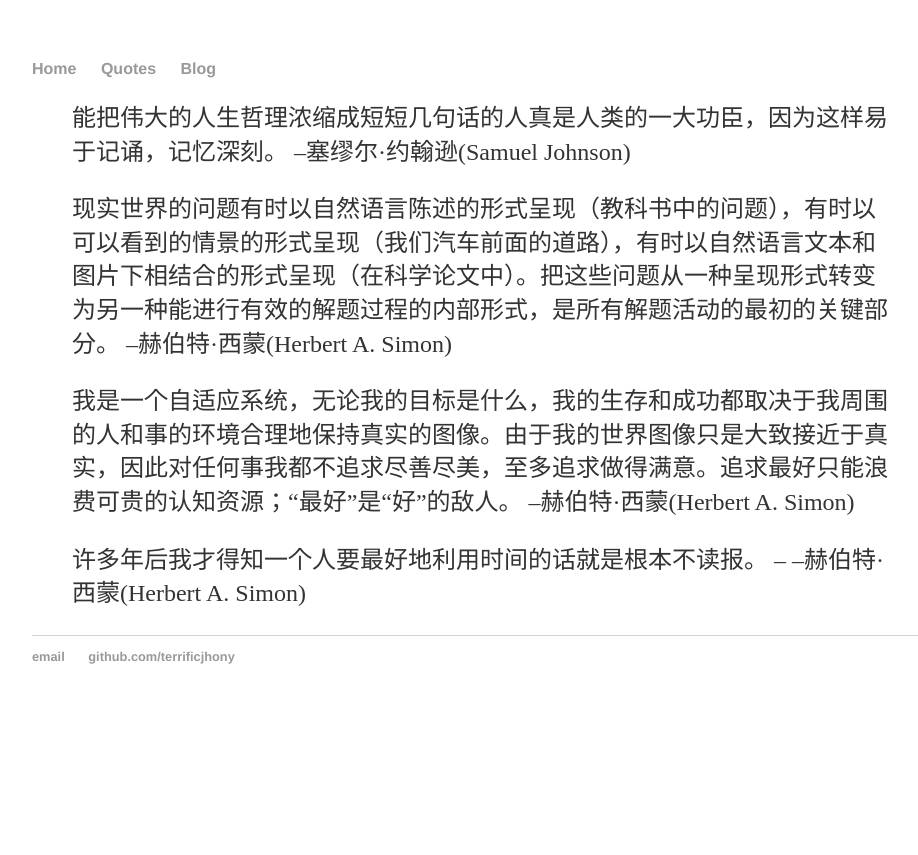
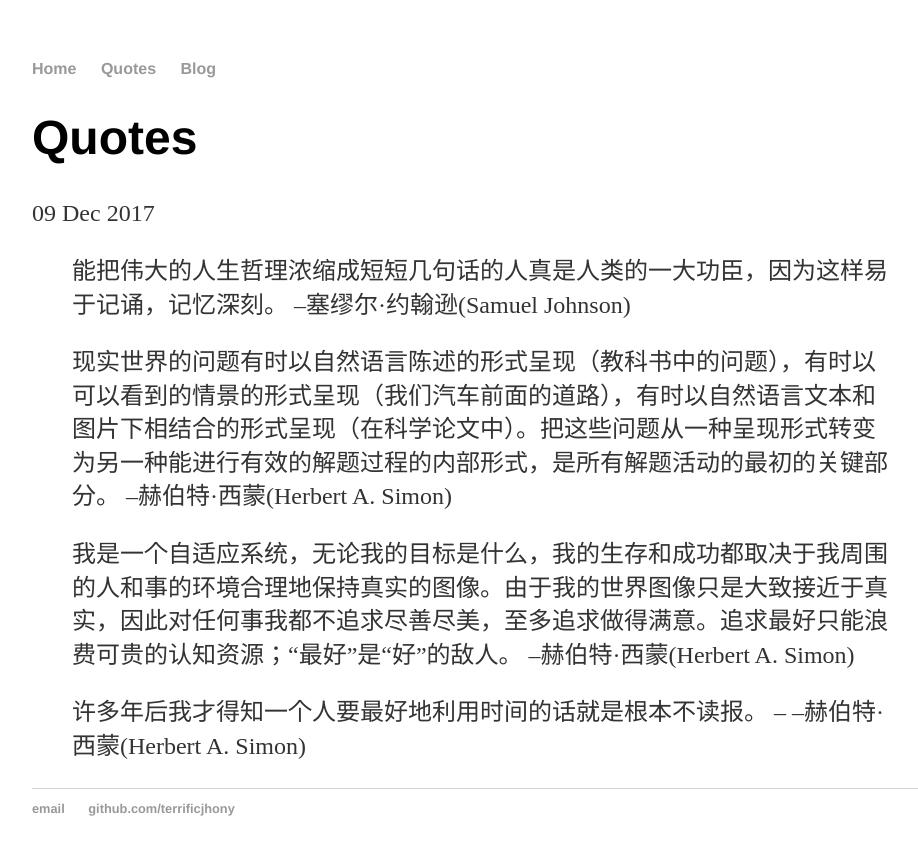
Before and after one commit to terrificjhony/terrificjhony.github.io, a Jekyll site: the page built from quotes/quotes.md, in a window 1280 px wide. Shown: the top 855 px of the page, without its empty margins (160-1078 px from the left). Built offline with Jekyll 4.4.1, drawn with Linux system fonts in a browser that asks for light colours; our own code applies the rules of GitHub Pages for plain Markdown files.

```diff
--- a/quotes/quotes.md
+++ b/quotes/quotes.md
@@ -1,3 +1,9 @@
+---
+layout: post
+title: "Quotes"
+date: 2017-12-9
+---
+
 >能把伟大的人生哲理浓缩成短短几句话的人真是人类的一大功臣，因为这样易于记诵，记忆深刻。
 --塞缪尔·约翰逊(Samuel Johnson)
 
```
